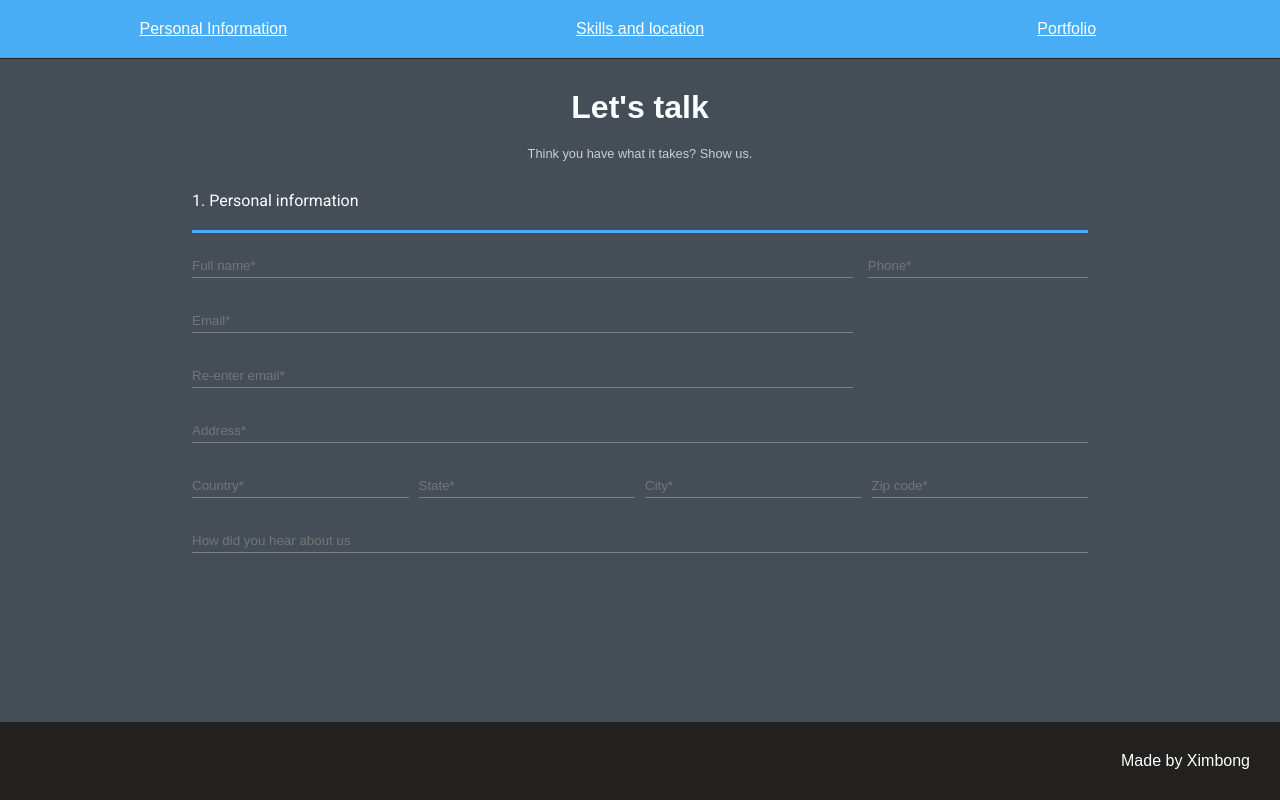
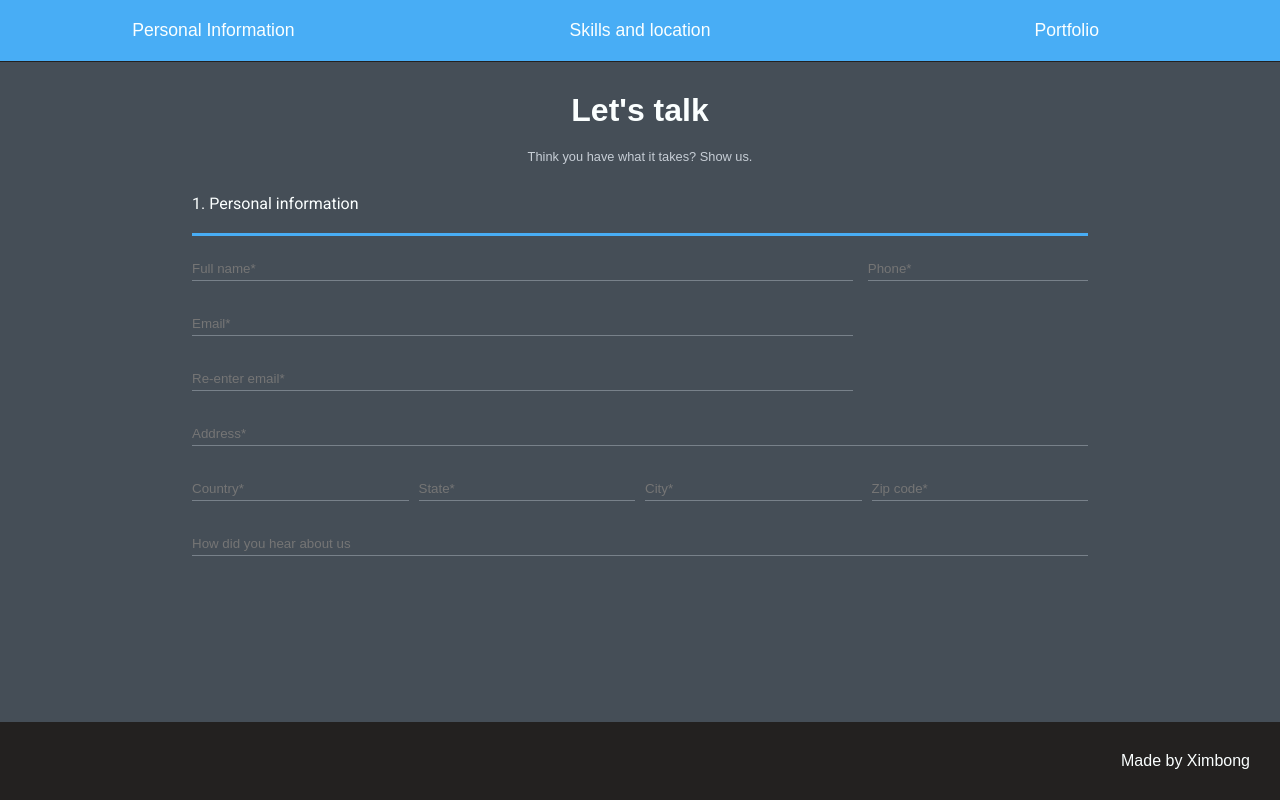
Before and after one commit to ximbong/form-router-validation, a React (Create React App) app: page / in a window 1280 px wide. Built offline with nearby package versions, Linux system fonts and the light colour scheme.

Commit message:
CSS change

```diff
--- a/src/App.css
+++ b/src/App.css
@@ -8,6 +8,7 @@
 
 a {
   color: inherit;
+  text-decoration: none;
 }
 
 .wrapper {
--- a/src/components/NavBar/index.css
+++ b/src/components/NavBar/index.css
@@ -5,6 +5,7 @@
 }
 
 .navBar > li {
+  font-size: 110%;
   background: #48adf5;
   flex-grow: 1;
   flex-basis: 0;
@@ -12,4 +13,5 @@
   display: flex;
   align-items: center;
   justify-content: center;
+  font-weight: 500;
 }
```
